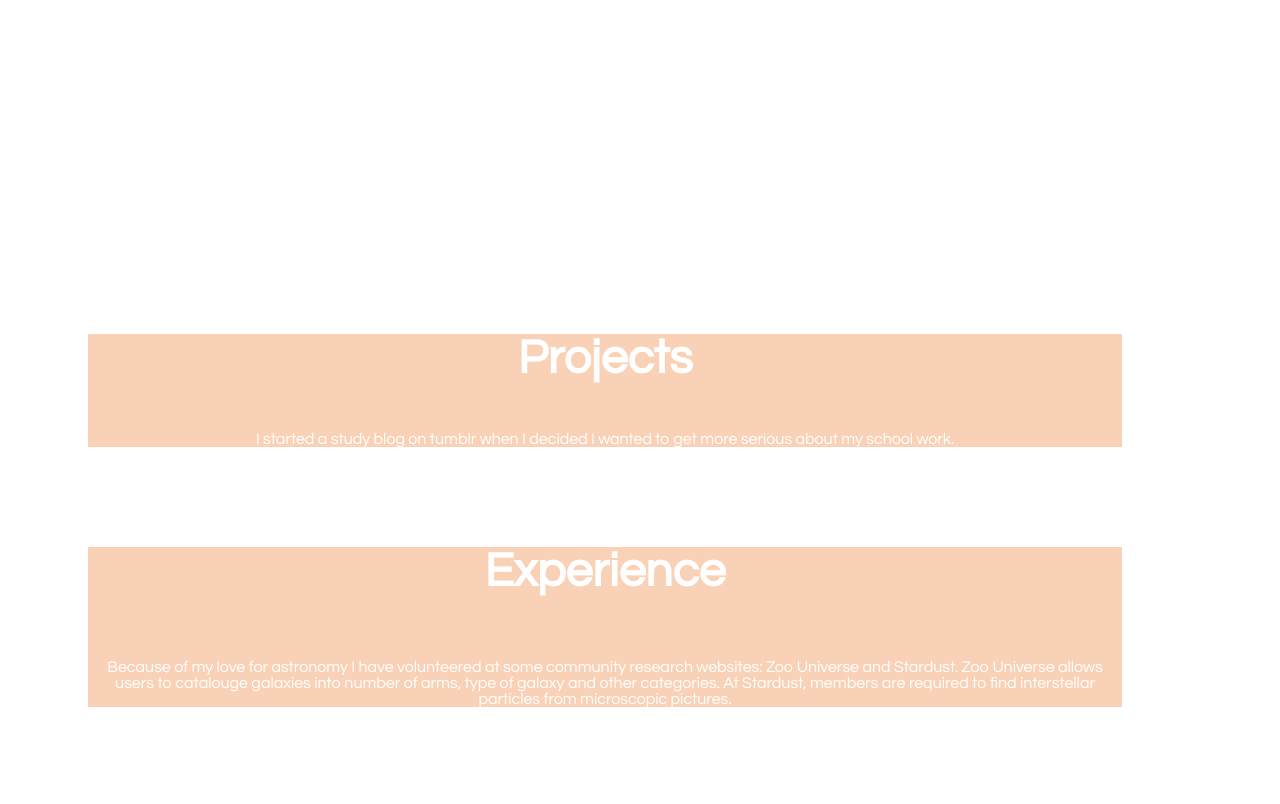
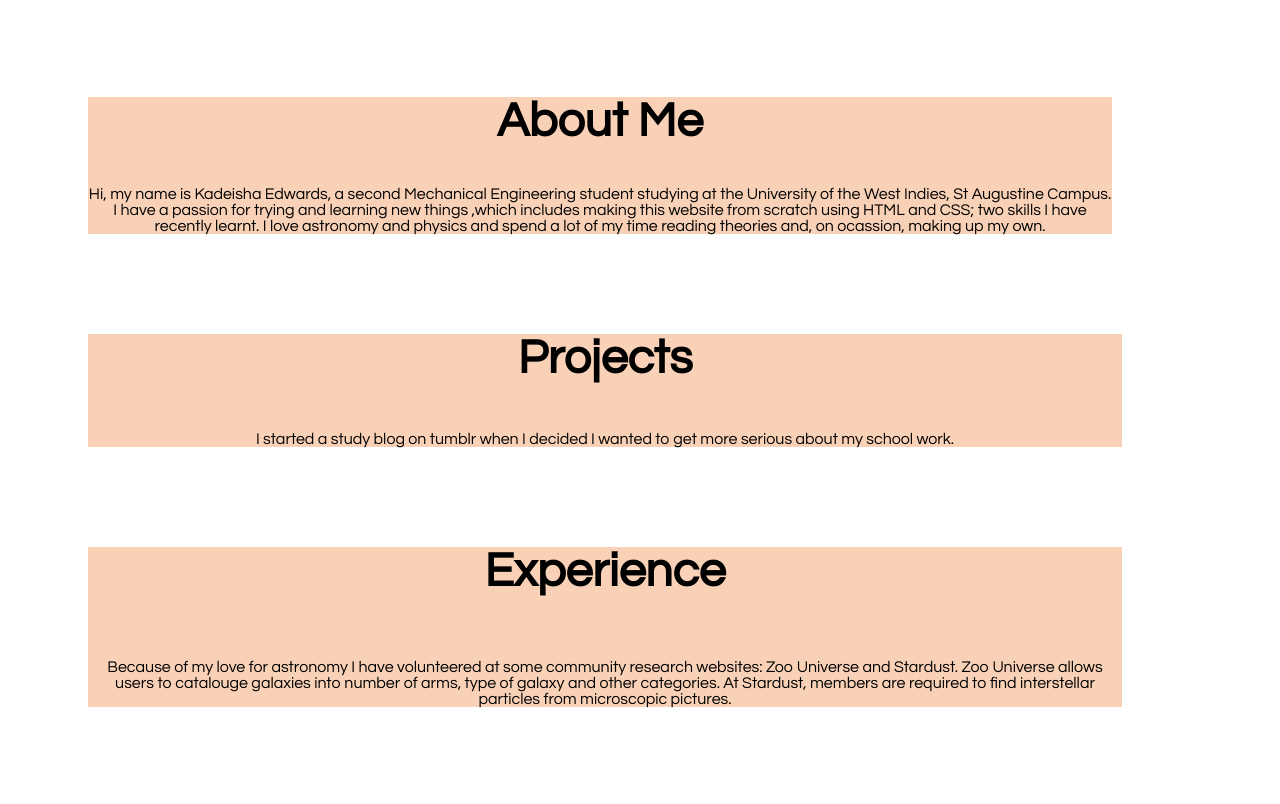
Before and after one commit to kadeishaedwards/kadeishaedwards, a plain HTML site: page index.html in a window 1280 px wide. Shown: the part 562-1366 px from the top of the page. Drawn offline with Linux system fonts and the light colour scheme; grey boxes are pictures that could not be loaded.

Commit message:
Update index.html

```diff
--- a/index.html
+++ b/index.html
@@ -16,18 +16,18 @@ header {
 }
 div.aboutme {
     text-align: center;
-    background: ##F9D1B6;
-    color: white;
+    background: #F9D1B6;
+    color: black;
     font-family: Century gothic;
  margin-top: 100px;
     margin-bottom: 100px;
-    margin-right: 150px;
+    margin-right: 160px;
     margin-left: 80px;
 }
 div.projects {
 text-align: center;
 background: #F9D1B6;
-color: white;
+color: black;
 font-family: century gothic;
  margin-top: 100px;
     margin-bottom: 100px;
@@ -37,7 +37,7 @@ font-family: century gothic;
 div.experience {
 text-align: center;
 background: #F9D1B6;
-color: white;
+color: black;
 font-family: century gothic;
  margin-top: 100px;
     margin-bottom: 100px;
```
